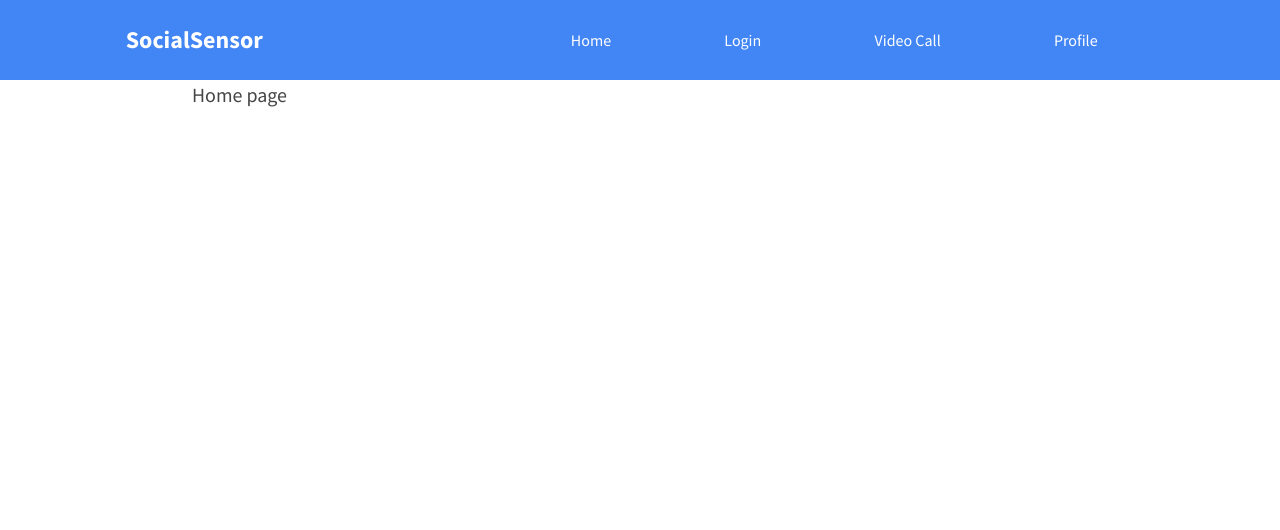
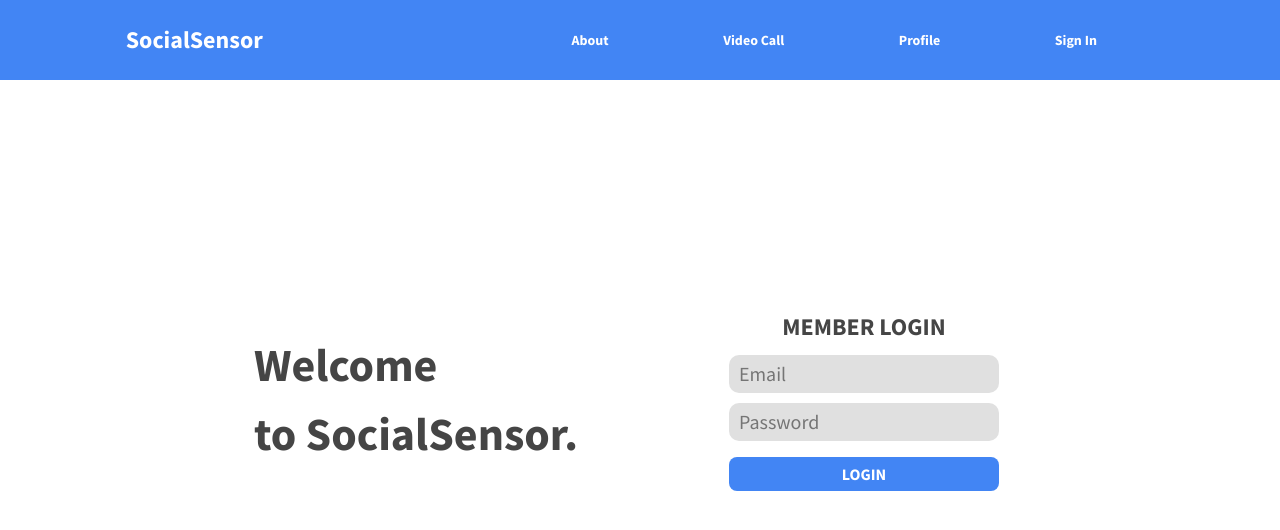
Before and after one commit to CS189A-SocialSensor/socialsensor, a React (Create React App) app: page / in a window 1280 px wide. Shown: the top 530 px of the page. Built offline with nearby package versions, Linux system fonts and the light colour scheme.

Commit message:
added login form to homepage

```diff
--- a/src/App.js
+++ b/src/App.js
@@ -4,12 +4,14 @@ import { BrowserRouter, Route, Switch } from "react-router-dom";
 import './Styles/navBar.css';
 import './Styles/login.css';
 import './Styles/App.css';
+import './Styles/home.css';
 
 import NavBar from './Components/navBar';
 import Login from './Pages/login';
 import UserProfile from './Pages/userProfile';
 import Home from './Pages/home';
 import VideoCall from './Pages/videoCall';
+import About from './Pages/about';
 
 
 export class App extends Component {
@@ -21,6 +23,7 @@ export class App extends Component {
           <NavBar/>
           <Switch>
           <Route path="/" exact component={Home}/>
+          <Route path="/about" exact component={About}/>
           <Route path="/login" exact component={Login}/>
           <Route path="/videocall" exact component={VideoCall}/>
           <Route path="/userprofile" exact component={UserProfile}/>
--- a/src/Components/navBar.js
+++ b/src/Components/navBar.js
@@ -7,17 +7,17 @@ export class NavBar extends Component {
             <nav>
                 <h1>SocialSensor</h1>
                 <ul className="nav-links">
-                    <Link to="/" className="link">
-                        <li>Home</li>
-                    </Link>
-                    <Link to="/login" className="link">
-                        <li>Login</li>
+                    <Link to="/about" className="link">
+                        <li>About</li>
                     </Link>
                     <Link to="/videocall" className="link">
                         <li>Video Call</li>
                     </Link>
                     <Link to="/userprofile" className="link">
                         <li>Profile</li>
+                    </Link>
+                    <Link to="/login" className="link">
+                        <li>Sign In</li>
                     </Link>
                 </ul>
             </nav>
--- /dev/null
+++ b/src/Pages/about.js
@@ -0,0 +1,14 @@
+import React, {Component} from 'react';
+import Login from './login';
+
+export class About extends Component {
+    render() {
+        return(
+            <div className="page-container">
+                About Page
+            </div>
+        );
+    }
+}
+
+export default About;
--- a/src/Pages/home.js
+++ b/src/Pages/home.js
@@ -1,10 +1,20 @@
 import React, {Component} from 'react';
+import Login from './login';
 
 export class Home extends Component {
     render() {
         return(
-            <div className="page-container">
-                Home page
+            <div className="page-container" id="home-page">
+            <div className="home-page-container">
+                <div className="welcome">
+                    <div>
+                        <p>Welcome <br></br>to SocialSensor.</p>
+                    </div>
+                </div>
+                <div className="login">
+                    <Login/>
+                </div>
+            </div>
             </div>
         );
     }
--- a/src/Pages/login.js
+++ b/src/Pages/login.js
@@ -17,31 +17,36 @@ export class Login extends Component {
 		});
     }
 
+    handleSubmit(e) {
+        e.preventDefault();
+        /*
+        this is where you take the data
+        and perform user authentication to the backend
+        */
+    }
+
     render() {
         return(
-            <div className="page-container login-page-container">
+
+            <div className="login-page-container">
                 <div className="login-card-container">
-                    <div>
-
+                    <div className="login-title">
+                        Member Login
                     </div>
                     <div>
                         <form onClick={this.handleSubmit} className="login-form">
-                            <p className="input">
-                                <label>Email</label>
-                                <input type="text" name="email"
-                                    onChange={this.handleChange} value={this.state.email}>
-                                </input>
-                            </p>
-                            <p className="input">
-                                <label>Password</label>
-                                <input type="text" name="password"
-                                    onChange={this.handleChange} value={this.state.password}>
-                                </input>
-                            </p>
+                            <input type="text" name="email" className="login-input"
+                                placeholder="Email" onChange={this.handleChange} value={this.state.email}>
+                            </input>
+                            <input type="password" name="password" className="login-input"
+                                placeholder="Password" onChange={this.handleChange} value={this.state.password}>
+                            </input>
+                            <button className="submit-button">Login</button>
                         </form>
                     </div>
                 </div>
             </div>
+
         );
     }
 }
--- /dev/null
+++ b/src/Styles/home.css
@@ -0,0 +1,32 @@
+#home-page {
+    display: flex;
+    justify-content: center;
+    align-items: flex-end;
+}
+.home-page-container {
+    display: flex;
+    justify-content: space-between;
+    width: 80vw;
+    height: 80vh;
+}
+
+.home-page-container > .welcome {
+    display: flex;
+    justify-content: center;
+    align-items: center;
+    height: 100%;
+    width: 50%;
+}
+
+.home-page-container > .welcome > div > p {
+    font-size: 2.3em;
+    font-weight: bold;
+}
+
+
+.home-page-container > .login {
+    display: flex;
+    justify-content: center;
+    align-items: center;
+    width: 50%;
+}
--- a/src/Styles/login.css
+++ b/src/Styles/login.css
@@ -2,4 +2,49 @@
     display: flex;
     justify-content: center;
     align-items: center;
+    height: 65vh;
 }
+
+.login-card-container {
+    display: flex;
+    flex-direction: column;
+    align-items: center;
+    width: 45vw;
+
+}
+
+.login-title {
+    text-transform: uppercase;
+    font-size: 1.2em;
+    font-weight: bold;
+}
+
+.login-form {
+    display: flex;
+    flex-direction: column;
+}
+
+.login-input {
+    margin-top: 0.5em;
+    padding: 0.2em 0.5em;
+    border-radius: 0.5em;
+    border: none;
+    background-color: #E0E0E0;
+}
+
+.submit-button {
+    margin-top: 1em;
+    padding: 0.3em;
+    border-radius: 0.5em;
+    border: none;
+    cursor: pointer;
+    text-transform: uppercase;
+    font-size: 0.8em;
+    font-weight: bold;
+    background-color: #4285F4;
+    color: white;
+}
+
+.submit-button:hover {
+    transform: scale(1.03);
+}
--- a/src/Styles/navBar.css
+++ b/src/Styles/navBar.css
@@ -24,9 +24,10 @@ nav h1 {
 
 .nav-links .link {
     text-decoration: none;
+}
 
-}
 .nav-links .link li {
     color: white;
-    font-size: 0.8em;
+    font-weight: bolder;
+    font-size: 0.7em;
 }
```
Also changed, not shown: src/logo.svg (deleted).
